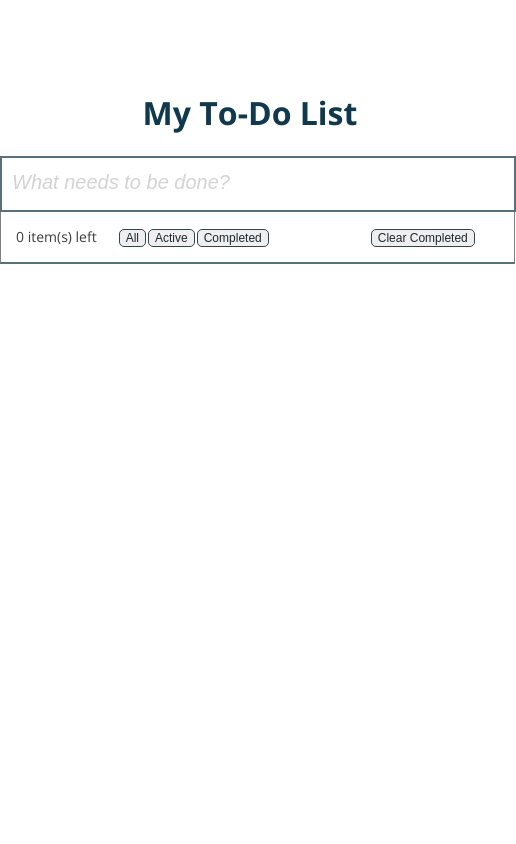
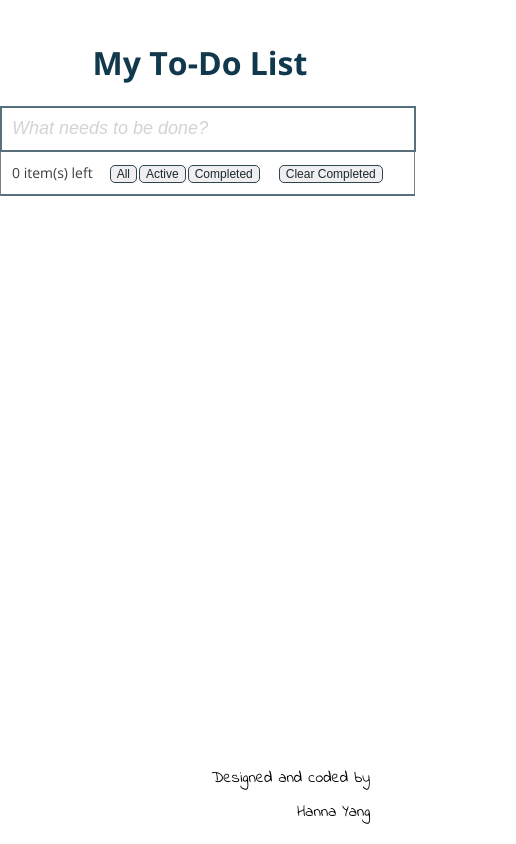
Before and after one commit to hannayang/react_to_do_list, a React (Create React App) app: page / in a window 390 px wide. Shown: the whole page, 516 px wide, since content can reach past the window. Built offline with nearby package versions, Linux system fonts and the light colour scheme.

Commit message:
added @media

```diff
--- a/public/index.html
+++ b/public/index.html
@@ -12,6 +12,8 @@
     <link rel="shortcut icon" href="%PUBLIC_URL%/favicon.ico">
     <link rel="stylesheet" href="https://use.fontawesome.com/releases/v5.8.2/css/all.css" integrity="sha384-oS3vJWv+0UjzBfQzYUhtDYW+Pj2yciDJxpsK1OYPAYjqT085Qq/1cq5FLXAZQ7Ay" crossorigin="anonymous">
     <link href="https://fonts.googleapis.com/css?family=Open+Sans:400,700&display=swap" rel="stylesheet">
+    <link href="https://fonts.googleapis.com/css?family=Indie+Flower&display=swap" rel="stylesheet">
+
 
     <!--
       Notice the use of %PUBLIC_URL% in the tags above.
--- a/src/Containers/App.css
+++ b/src/Containers/App.css
@@ -1,3 +1,4 @@
+/*------------------general-------------------*/
 .App-wrap {
   background-color: white;
 }
@@ -15,6 +16,8 @@ h1 {
   color: rgb(17, 57, 77);
 }
 
+/*-------------------input-------------------*/
+
 input[type=text] {
   height: 50px;
   width: 500px;
@@ -30,6 +33,7 @@ input[type=text] {
   font-size: 20px;
 }
 
+/*-------------------list----------------------*/
 ul {
   list-style-type: none;
   width: 515px;
@@ -74,6 +78,8 @@ cursor: pointer;
   color: rgb(159, 189, 171);
 }
 
+/*----------bottom summary and buttons--------------*/
+
 .summary {
   width: 483px;
   font-size: 14px;
@@ -102,3 +108,60 @@ button {
   display: inline-block;
   margin-left: 100px;
 }
+
+/*-------------------footer---------------------*/
+
+footer {
+  position: fixed;
+  bottom: 10px;
+  right: 10px;
+  font-family: 'Indie Flower', cursive;
+}
+
+footer p {
+  margin: 10px;
+  text-align: right;
+}
+
+/*-------------------@media--------------------*/
+@media(max-width: 650px) {
+  .App {
+    width: 400px;
+    padding: 20px 0;
+  }
+
+  input[type=text] {
+    width: 400px;
+    height: 40px;
+  }
+
+  ::placeholder {
+    font-size: 18px;
+  }
+
+  ul {
+    width: 415px;
+    font-size: 20px;
+  }
+
+  li {
+    padding: 5px;
+  }
+
+  li span {
+    width: 330px;
+  }
+
+  .summary {
+    width: 391px;
+    padding: 11px;
+  }
+
+  .status-buttons {
+    margin-left: 15px;
+  }
+
+  .clear-button {
+    margin-left: 17px;
+  }
+}
--- a/src/Containers/App.js
+++ b/src/Containers/App.js
@@ -151,6 +151,10 @@ class App extends Component {
             </div>
           </div>
         </div>
+        <footer>
+          <p> Designed and coded by </p>
+          <p> Hanna Yang </p>
+        </footer>
       </div>
     );
   };
```
